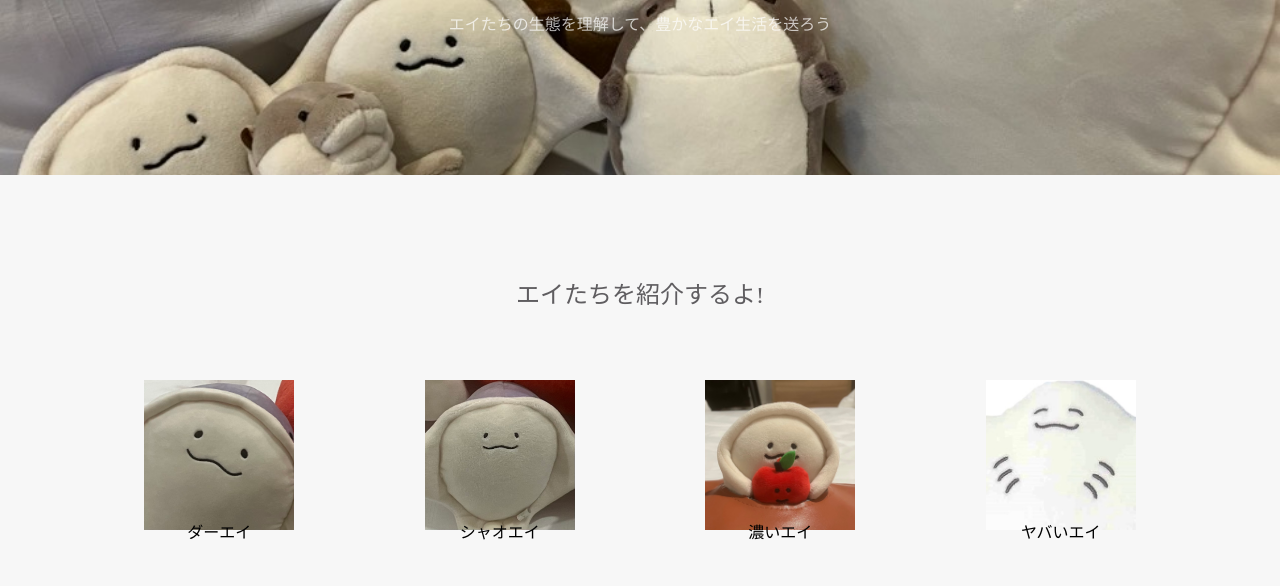
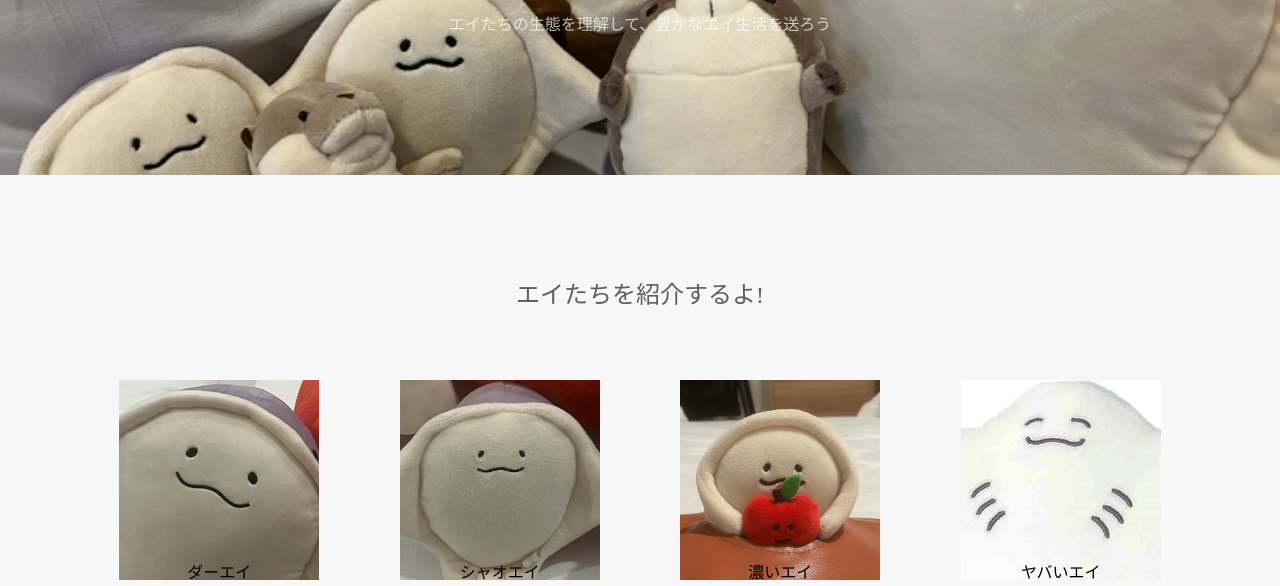
Before and after one commit to Shuto-Nishida/ShutoNishida.github.io, a plain HTML site: page index.html in a window 1280 px wide. Shown: the part 359-945 px from the top of the page. Drawn offline with Linux system fonts and the light colour scheme.

Commit message:
Update index.html

```diff
--- a/index.html
+++ b/index.html
@@ -43,28 +43,28 @@
       <div class="lessons">
         <div class="lesson">
           <div class="lesson-icon">
-            <img src="ダーエイ.jpg" width="150" height="150" class"dei">
+            <img src="ダーエイ.jpg" width="200" height="200" class"d-ei">
             <p>ダーエイ</p>
           </div>
           <p class="text-contents">エイたちのリーダー的存在。散水車の水の勢いにも負けないパワーを持つ。</p>
         </div>
         <div class="lesson">
           <div class="lesson-icon">
-            <img src="シャオエイ.jpg" width="150" height="150">
+            <img src="シャオエイ.jpg" width="200" height="200" class="s-ei">
             <p>シャオエイ</p>
           </div>
           <p class="text-contents">薄味の料理を好む。とうふの角に頭をぶつけてけがをした経験がある。</p>
         </div>
         <div class="lesson">
           <div class="lesson-icon">
-            <img src="濃いエイ.jpg" width="150" height="150">
+            <img src="濃いエイ.jpg" width="200" height="200" class="k-ei">
             <p>濃いエイ</p>
           </div>
           <p class="text-contents">顔が濃い。</p>
         </div>
         <div class="lesson">
           <div class="lesson-icon">
-            <img src="ヤバいエイ.jpg" width="150" height="150">
+            <img src="ヤバいエイ.jpg" width="200" height="200" class="y-ei">
             <p>ヤバいエイ</p>
           </div>
           <p class="text-contents">ニコニコしているが、何かを企んでいるようなニヤニヤにも見える。ヤバい雰囲気が漂っている。
```
